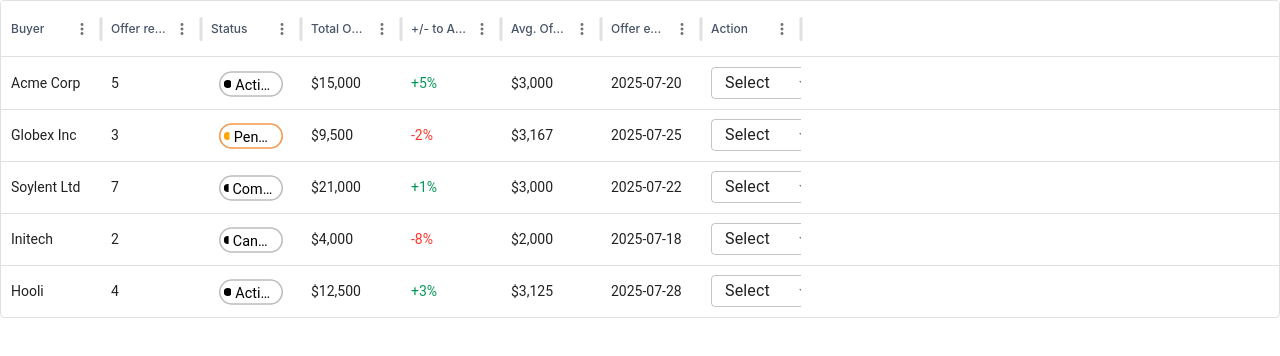
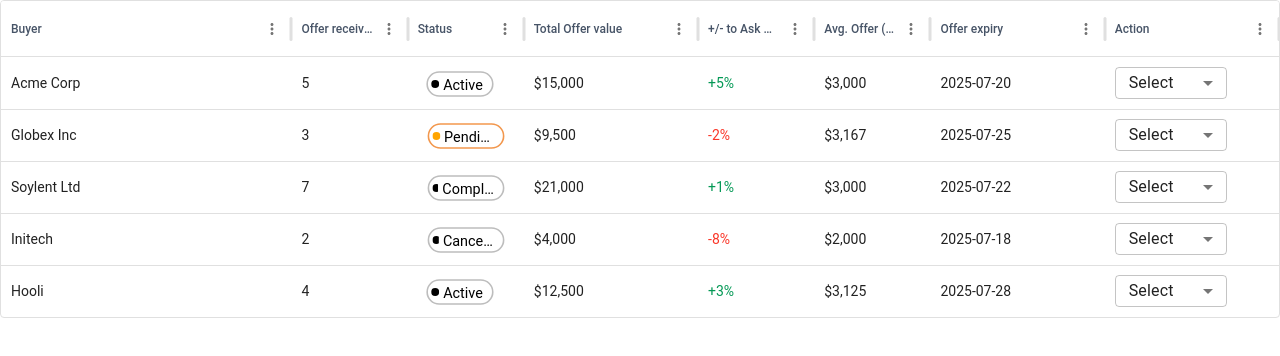
Before and after one commit to heysbr/salvar, a React (Vite) app: page / in a window 1280 px wide. Shown: the top 356 px of the page. Built offline with nearby package versions, Linux system fonts and the light colour scheme.

Commit message:
fix: correct font-family syntax in CSS and enhance DataGrid layout with Box component

```diff
--- a/src/App.jsx
+++ b/src/App.jsx
@@ -1,50 +1,63 @@
 import { DataGrid } from "@mui/x-data-grid";
 import Dropdown from "./components/Dropdown";
-import { Chip } from "@mui/material";
 import TableStatus from "./components/TableStatus";
-
+import { Box } from "@mui/material";
 
 const columns = [
   {
     field: "buyer",
     headerName: "Buyer",
+    flex: 5,
     renderCell: (params) => <>{params.value}</>,
   },
   {
     field: "offer_received",
     headerName: "Offer received",
+    flex:2,
     renderCell: (params) => <>{params.value}</>,
   },
   {
     field: "status",
     headerName: "Status",
+    flex:2,
     renderCell: (params) => <TableStatus status={params.value} />,
   },
   {
     field: "total_offer_value",
     headerName: "Total Offer value",
+    flex:3,
     renderCell: (params) => <>{params.value}</>,
   },
   {
     field: "ask_price",
     headerName: "+/- to Ask Price",
+    flex:2,
     renderCell: (params) => (
-      <span className={`${parseFloat(params.value) > 0 ? 'text-[#039855]' : 'text-[#FA3527]'}`}>{params.value}</span>
+      <span
+        className={`${
+          parseFloat(params.value) > 0 ? "text-[#039855]" : "text-[#FA3527]"
+        }`}
+      >
+        {params.value}
+      </span>
     ),
   },
   {
     field: "avg_offer",
     headerName: "Avg. Offer (ea)",
+    flex:2,
     renderCell: (params) => <>{params.value}</>,
   },
   {
     field: "offer_expiry",
     headerName: "Offer expiry",
+    flex:3,
     renderCell: (params) => <>{params.value}</>,
   },
   {
     field: "action",
     headerName: "Action",
+    flex:3,
     renderCell: () => <Dropdown />,
   },
 ];
@@ -109,6 +122,7 @@
 
 export default function App() {
   return (
+    <Box width={1} >
       <DataGrid
         rows={rows}
         columns={columns}
@@ -116,13 +130,13 @@
         disableRowSelectionOnClick
         sx={{
           "& .MuiDataGrid-columnHeaders": {
-          color: "#475467", // text color
-          fontWeight: "500", // bold text
-          fontSize: "12px", // font size
-          fontFamily: "Inter, sans-serif", // font family
-          backgroundColor: "#F9FAFB", // background color
+            color: "#475467",
+            fontWeight: "500",
+            fontSize: "12px",
+            backgroundColor: "#F9FAFB",
           },
         }}
       />
+    </Box>
   );
 }
--- a/src/index.css
+++ b/src/index.css
@@ -4,5 +4,6 @@
 @import url('https://fonts.googleapis.com/css2?family=Inter:wght@400;500;600;700&family=Manufacturing+Consent:wght@400;500;600;700&display=swap');
 
 body {
-    font-family: 'Inter', s-s'Manufacturing Consent', sanerif;
+    font-family: 'Inter', 'Manufacturing Consent', sans-serif;
+    color: blue;
 }
```
Lines whose indentation alone changed are shown as unchanged.
